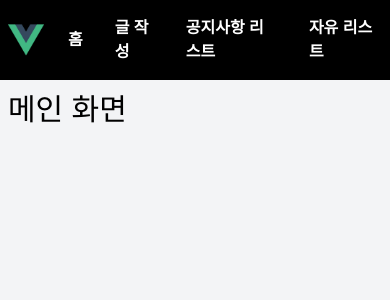
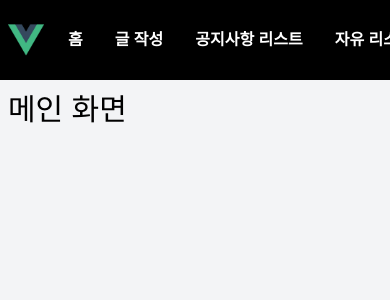
Before and after one commit to d8040/vue_exam, a Vue app: page / in a window 390 px wide. Shown: the top 300 px of the page. Built offline with nearby package versions, Linux system fonts and the light colour scheme.

Commit message:
상단바 반응형 작업

```diff
--- a/src/App.vue
+++ b/src/App.vue
@@ -4,33 +4,31 @@
 			<router-link to="/" class="h-full flex items-center px-2">
 				<img class="block w-10" src="./assets/logo.png" alt />
 			</router-link>
-
 			<div class="flex-grow"></div>
-
-			<nav class="header-bar__menu-box-1">
+			<nav class="header-bar__menu-box-1 overflow-x-auto">
 				<ul class="flex h-full">
 					<li>
 						<router-link
 							to="/"
-							class="h-full flex items-center font-bold px-4 hover:bg-white hover:text-black"
+							class="h-full flex items-center font-bold px-4 hover:bg-white hover:text-black whitespace-nowrap"
 						>홈</router-link>
 					</li>
 					<li>
 						<router-link
 							to="/article/write"
-							class="h-full flex items-center font-bold px-4 hover:bg-white hover:text-black"
+							class="h-full flex items-center font-bold px-4 hover:bg-white hover:text-black whitespace-nowrap"
 						>글 작성</router-link>
 					</li>
 					<li>
 						<router-link
 							to="/article/list?boardId=1"
-							class="h-full flex items-center font-bold px-4 hover:bg-white hover:text-black"
+							class="h-full flex items-center font-bold px-4 hover:bg-white hover:text-black whitespace-nowrap"
 						>공지사항 리스트</router-link>
 					</li>
 					<li>
 						<router-link
 							to="/article/list?boardId=2"
-							class="h-full flex items-center font-bold px-4 hover:bg-white hover:text-black"
+							class="h-full flex items-center font-bold px-4 hover:bg-white hover:text-black whitespace-nowrap"
 						>자유 리스트</router-link>
 					</li>
 				</ul>
--- a/src/pages/ArticleListPage.vue
+++ b/src/pages/ArticleListPage.vue
@@ -7,13 +7,16 @@
 				<div class="px-10 py-6 bg-white rounded-lg shadow-md">
 					<div class="flex justify-between items-center">
 						<span class="font-light text-gray-600">{{ article.regDate }}</span>
-						<a
-							href="#"
+						<router-link
+							:to="'list?boardId=' + article.boardId"
 							class="px-2 py-1 bg-gray-600 text-gray-100 font-bold rounded hover:bg-gray-500"
-						>{{ article.boardId == 1 ? "공지" : "자유" }}</a>
+						>{{ article.boardId == 1 ? "공지" : "자유" }}</router-link>
 					</div>
 					<div class="mt-2">
-						<a href="#" class="text-2xl text-gray-700 font-bold hover:underline">{{ article.title }}</a>
+						<router-link
+							:to="'detail?id=' + article.id"
+							class="text-2xl text-gray-700 font-bold hover:underline"
+						>{{ article.title }}</router-link>
 						<p class="mt-2 text-gray-600">{{ article.body }}</p>
 					</div>
 					<div class="flex justify-between items-center mt-4">
@@ -24,7 +27,7 @@
 								<img
 									src="https://images.unsplash.com/photo-1492562080023-ab3db95bfbce?ixlib=rb-1.2.1&amp;ixid=eyJhcHBfaWQiOjEyMDd9&amp;auto=format&amp;fit=crop&amp;w=731&amp;q=80"
 									alt="avatar"
-									class="mx-4 w-10 h-10 object-cover rounded-full hidden sm:block"
+									class="mx-4 w-10 h-10 object-cover rounded-full"
 								/>
 								<h1 class="text-gray-700 font-bold hover:underline">{{ article.extra__writer }}</h1>
 							</router-link>
```
